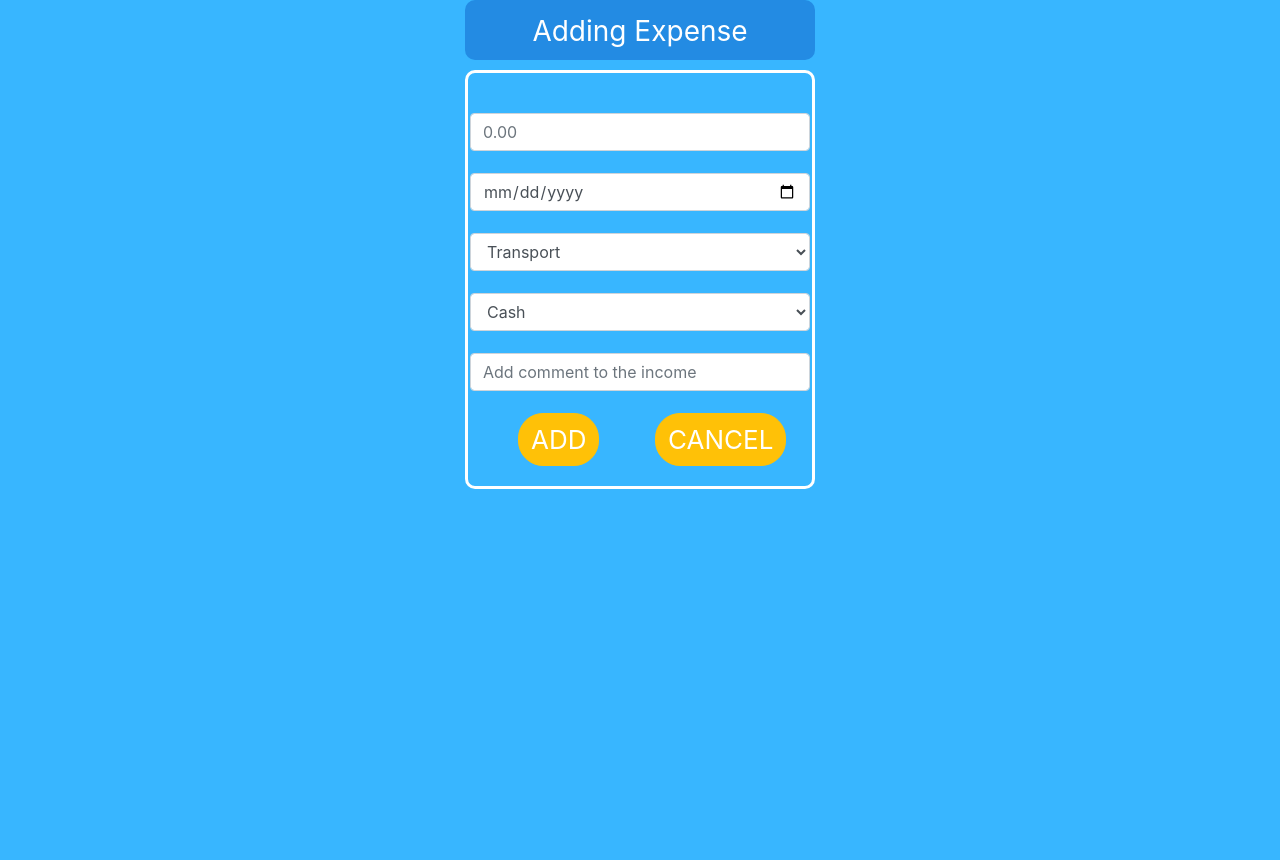
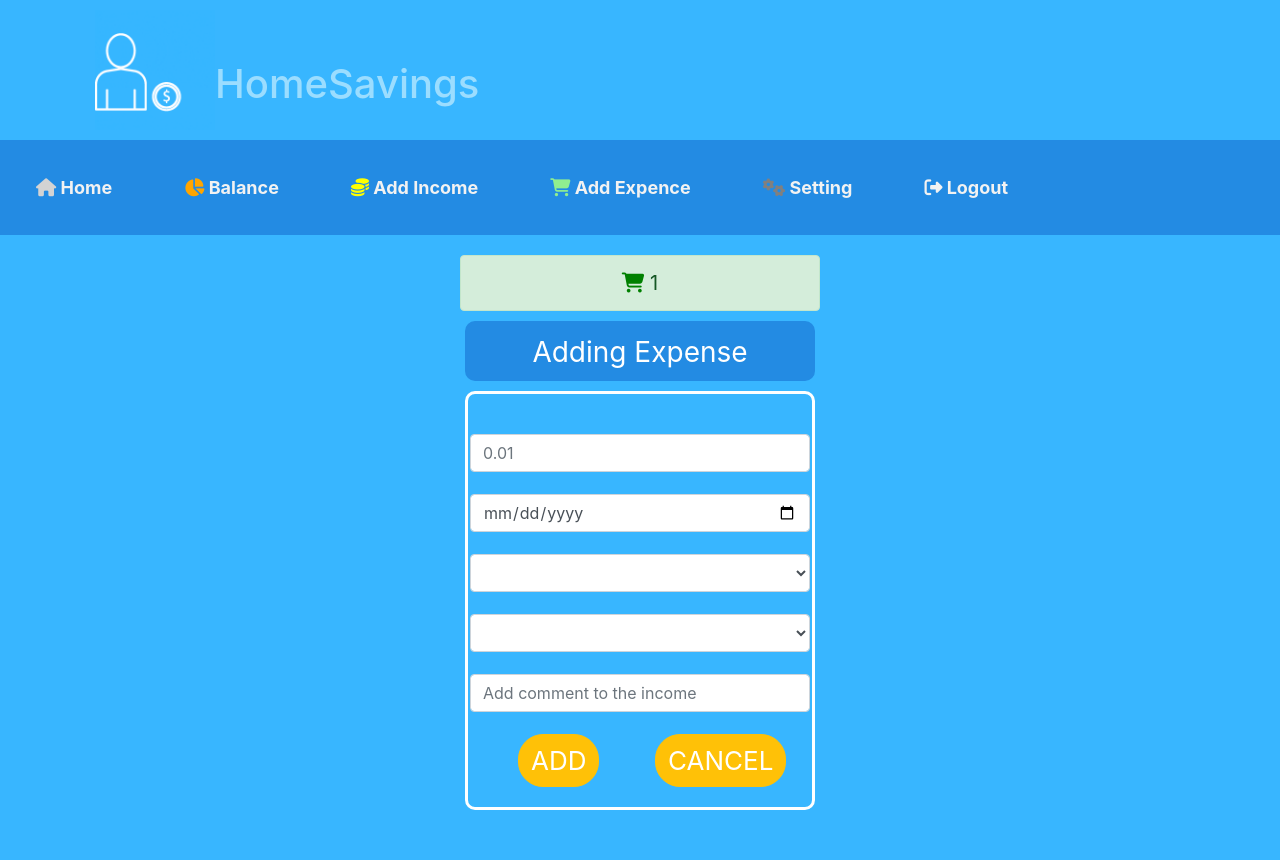
Before and after one commit to Adamall123/HomeSavings, a PHP site: page /expence.php in a window 1280 px wide. Before the commit the page ends 489 px from the top, so only its background shows below. Run offline with PHP 8.4, Linux system fonts and the light colour scheme; the visitor is signed in with stand-in values (Sample User, id 1); lists and menus that the app fills with data are empty; some libraries are stand-ins or nearby versions.

Commit message:
add expence

```diff
--- a/expence.php
+++ b/expence.php
@@ -1,17 +1,63 @@
+<?php
+	//send logged in id user?
+	session_start();
+	$user_loggedin_id =  $_SESSION['id'];
+	require_once "connect.php";
+	mysqli_report(MYSQLI_REPORT_STRICT);
+	try{
+		$connection = new mysqli($host, $db_user,$db_password,$db_name);
+		if($connection->connect_errno!=0){
+				throw new Exception(mysqli_connect_errno());
+		}
+	}catch(Exception $e){
+
+	}
+?>
 <!DOCTYPE html>
 <html lang="en">
 <head>
     <meta charset="utf-8">
-    <meta name="viewport" content="width=device-width, initial-scale=1">
-    <link rel="stylesheet" href="https://cdnjs.cloudflare.com/ajax/libs/font-awesome/4.7.0/css/font-awesome.min.css">
-           <link rel="stylesheet" href="https://stackpath.bootstrapcdn.com/bootstrap/4.5.2/css/bootstrap.min.css" integrity="sha384-JcKb8q3iqJ61gNV9KGb8thSsNjpSL0n8PARn9HuZOnIxN0hoP+VmmDGMN5t9UJ0Z" crossorigin="anonymous">
+	<meta name="viewport" content="width=device-width, initial-scale=1">
+    <script src="https://ajax.googleapis.com/ajax/libs/jquery/3.2.1/jquery.min.js"></script>
+    <link rel="stylesheet" href="https://stackpath.bootstrapcdn.com/bootstrap/4.5.2/css/bootstrap.min.css" integrity="sha384-JcKb8q3iqJ61gNV9KGb8thSsNjpSL0n8PARn9HuZOnIxN0hoP+VmmDGMN5t9UJ0Z" crossorigin="anonymous">
     <link rel="stylesheet" type="text/css" href="resources/css/style.css">
+    <link rel="preconnect" href="https://fonts.gstatic.com">
+    <link href="https://fonts.googleapis.com/css2?family=Libre+Baskerville:ital@0;1&display=swap" rel="stylesheet">
+    <title>HomeSavings</title>
     <script src="resources/js/homesaves.js"></script>
-     <title>HomeSavings</title>
+    <script src="https://www.gstatic.com/charts/loader.js"></script>
+    <script src="https://kit.fontawesome.com/a076d05399.js"></script>
 </head>
 
 <body>
+   <header>
+        <div class="container">
+            <div id="overlay"><img src="resources/img/logoTree.gif" alt="logo" /></div>
+            <h1>HomeSavings</h1>
+        </div>
+	</header>
+	<div class="topnav" id="myTopnav" >
+       <a href="mainPage.php" class="mainPage" ><i class="fas fa-home" style="color:lightgray"></i> Home</a>
+        <a class="balance.php" ><i class="fas fa-chart-pie" style="color:orange"></i> Balance</a>
+        <a href="income.php" class="income " ><i class="fas fa-coins" style="color:yellow"></i> Add Income</a>
+        <a href="expence.php" class="expence"><i class="fas fa-shopping-cart" style="color:lightgreen"></i> Add Expence</a>
 
+             <a href="settings.php" class="settings topnav-right"><i class="fas fa-cogs" style="color:gray"></i> Setting</a>
+            <a class="logout" href="logout.php" ><i class="fas fa-sign-out-alt"></i> Logout</a>
+
+        <a href="javascript:void(0);" class="icon" onclick="myFunction()">
+            <i class="fa fa-bars"></i>
+        </a>
+    </div>
+	<main>
+		 <?php
+			if(isset($_SESSION['addedExpence'])){
+				?><div class="alert alert-success" role="alert" style="max-width: 360px; margin:auto; text-align: center; margin-bottom:10px;">
+				<i class="fas fa-shopping-cart" style="color: green";></i>
+				 <?php  echo $_SESSION['addedExpence'];
+				 unset($_SESSION['addedExpence']);?>
+				</div>
+			<?php }?>
     <div class="container-fluid">
         <div class="row">
             <div class="col-lg-12">
@@ -24,49 +70,45 @@
                         </div>
 
                         <div class="lowerPanel">
-
-                            <form method="post" action="#" id="formAddExpense" novalidate="novalidate">
+							<?php
+								$sql = "SELECT id, name FROM expenses_category_assigned_to_users WHERE user_id = '$user_loggedin_id'";
+								$expences = mysqli_query($connection, $sql);
+								$sql2 = "SELECT id, name FROM payment_methods_assigned_to_users WHERE user_id = '$user_loggedin_id'";
+								$paymentMethods = mysqli_query($connection, $sql2);
+							?>
+                            <form method="POST" action="addexpence.php">
 
                                 <div class="inputPanel">
-                                    <input id="inputAmount" onchange="checkLimit();" type="number" name="amount" step="0.01" placeholder="0.00" min="0.01" max="99999999.99" class="form-control" value="">
+                                    <input id="inputAmount" onchange="checkLimit();" type="number" name="amount" step="0.01" placeholder="0.01" min="0.01" max="99999999.99" class="form-control" value="">
                                     <span id="categoryLimitWarning"></span>
                                 </div>
 
                                 <div class="inputPanel">
-                                    <input type="date" name="date" class="form-control" id="enterDate" value="">
+                                    <input type="date" name="date" class="form-control" id="enterDate" value="" required>
                                 </div>
                                 <div class="inputPanel">
                                     <select  id="inputCategory" class="form-control valid" name="expense_category_id" aria-invalid="false">
-                                        <option data-category-name="Transport" value="">Transport</option>
-                                        <option data-category-name="Books" value="">Books</option>
-                                        <option data-category-name="Food" value="">Food</option>
-                                        <option data-category-name="Apartments" value="">Apartments</option>
-                                        <option data-category-name="Telecommunication" value="">Telecommunication</option>
-                                        <option data-category-name="Health" value="">Health</option>
-                                        <option data-category-name="Clothes" value="">Clothes</option>
-                                        <option data-category-name="Hygiene" value="">Hygiene</option>
-                                        <option data-category-name="Kids" value="">Kids</option>
-                                        <option data-category-name="Recreation" value="">Recreation</option>
-                                        <option data-category-name="Trip" value="">Trip</option>
-                                        <option data-category-name="Savings" value="">Savings</option>
-                                        <option data-category-name="For Retirement" value="">For Retirement</option>
-                                        <option data-category-name="Debt Repayment" value="">Debt Repayment</option>
-                                        <option data-category-name="Gift" value="">Gift</option>
-                                        <option data-category-name="Others" value="">Others</option>
+										<?php
+										while($row=mysqli_fetch_array($expences)){ ?>
+										<option value="<?php echo $row['id'];?>"><?php echo $row['name'];?></option>
+										<?php }
+										?>
                                     </select>
                                 </div>
                                 <div class="inputPanel">
                                     <select class="form-control" name="payment_method_id">
-                                        <option value="">Cash</option>
-                                        <option value="">Debit Card</option>
-                                        <option value="">Credit Card</option>
+										<?php
+										while($row=mysqli_fetch_array($paymentMethods)){ ?>
+										<option value="<?php echo $row['id'];?>"><?php echo $row['name'];?></option>
+										<?php }
+										?>
                                     </select>
                                 </div>
 
                                 <div class="inputPanel">
                                     <input type="text" name="comment" class="form-control" placeholder="Add comment to the income" value="">
                                 </div>
-                                <input type="submit" class="btn btn-warning button1" value="ADD">
+                                <input type="submit" name="submit" class="btn btn-warning button1" value="ADD">
                                 <input type="button" class="btn btn-warning button1" value="CANCEL">
                             </form>
                         </div>
@@ -76,7 +118,7 @@
 
         </div>
     </div>
-
+</main>
     <script>
         function myFunction() {
             var x = document.getElementById("myTopnav");
--- a/income.php
+++ b/income.php
@@ -38,7 +38,7 @@
 	</header>
 	<div class="topnav" id="myTopnav" >
        <a href="mainPage.php" class="mainPage" ><i class="fas fa-home" style="color:lightgray"></i> Home</a>
-        <a class="balance" ><i class="fas fa-chart-pie" style="color:orange"></i> Balance</a>
+        <a class="balance.php" ><i class="fas fa-chart-pie" style="color:orange"></i> Balance</a>
         <a href="income.php" class="income " ><i class="fas fa-coins" style="color:yellow"></i> Add Income</a>
         <a href="expence.php" class="expence"><i class="fas fa-shopping-cart" style="color:lightgreen"></i> Add Expence</a>
 
```
Also changed, not shown: addexpence.php (added, +31 -0 lines).
